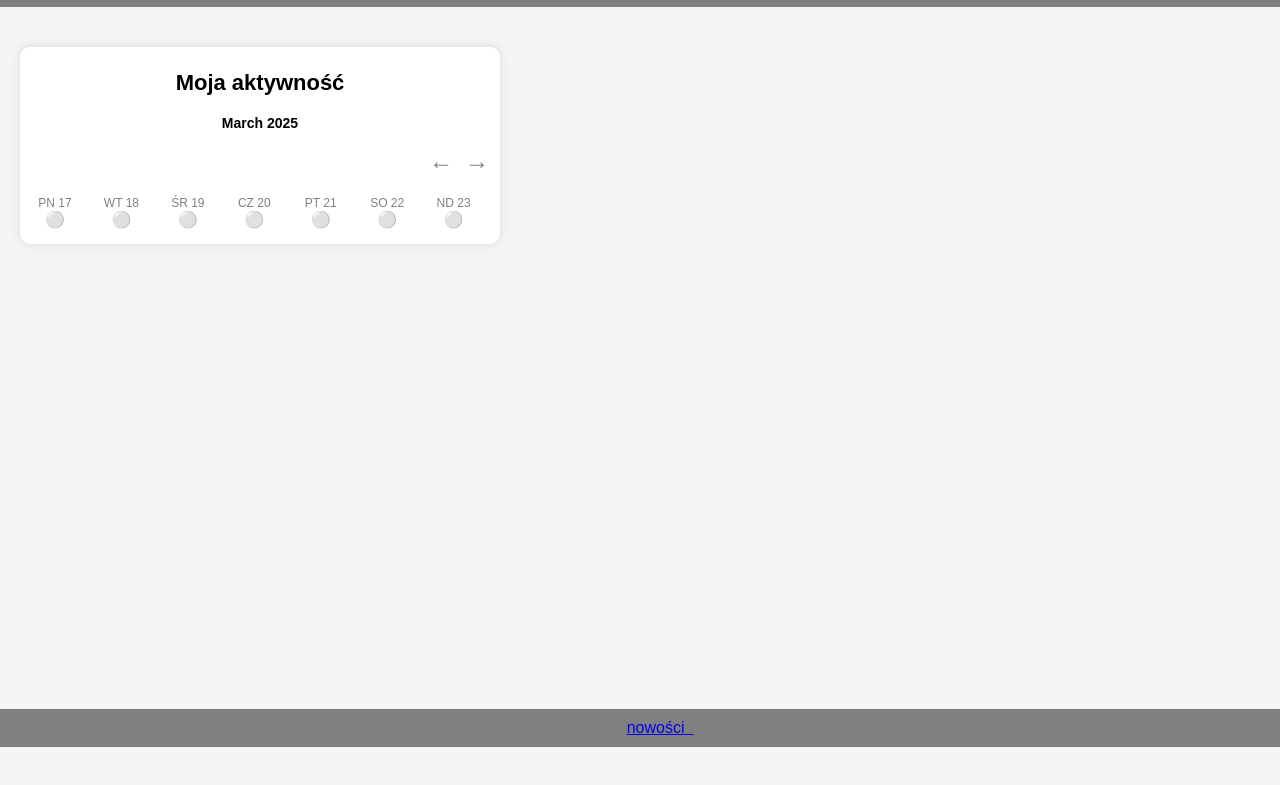
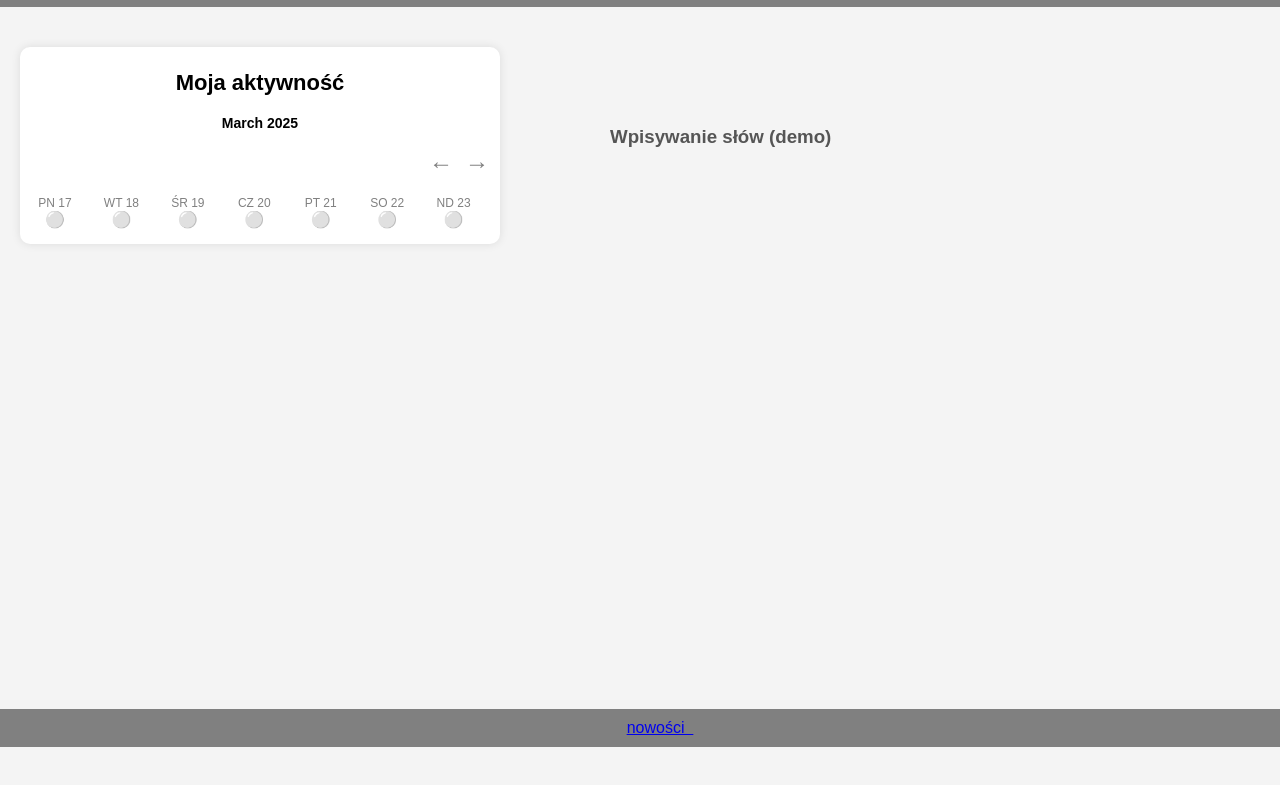
Before and after one commit to MASTER-KONTAKT/aplikacjadoangielskiego, a plain HTML site: page index.html in a window 1280 px wide. Shown: the part 53-838 px from the top of the page. Drawn offline with Linux system fonts and the light colour scheme.

Commit message:
Update index.html

```diff
--- a/index.html
+++ b/index.html
@@ -70,10 +70,10 @@
             position: fixed;
             bottom: 0;
             left: 0;
-                text-decoration: none;
         }
 
-          .footer a {
+
+        .footer a {
             color: white;
             text-decoration: none;
             font-size: 18px;
@@ -87,7 +87,6 @@
             background-color: #555;
             border-radius: 5px;
         }
-
 
         .calendar-header {
             display: flex;
@@ -116,6 +115,7 @@
             margin-left: 20px;  /* Odstęp od lewej krawędzi */
             margin-top: 50px;   /* Odstęp od górnej krawędzi */
             text-align: center;
+            float: left;
         }
 
         .aktywnosc h2 {
@@ -159,6 +159,23 @@
         .fire {
             color: orange;
         }
+        #wpisywanie
+        {
+            float: left;
+            margin: 100px;
+            padding: 10px;
+            text-decoration: none;
+
+        }
+        #wpisywanie a
+        {
+            text-decoration: none;
+            color: #555;
+        }
+        #wpisywanie :hover
+        {
+            color: black;
+        }
 
     </style>
 </head>
@@ -181,11 +198,19 @@
             </div>
             <div class="calendar" id="calendar"></div>
         </div>
+
+
+        <div id="wpisywanie">
+            <a href="dodajslowo.html"><h3>Wpisywanie słów (demo) </h3></a>
+        </div>
     </div>
+
+
+
 
     <div id="footer">
         <a href="#"> <img src="united-states.png" alt=""> </a>
-         <a href="nowosci.html">nowości &nbsp;<img src="conversation.png" alt=""></a>
+        <a href="nowosci.html">nowości &nbsp;<img src="conversation.png" alt=""></a>
 
     </div>
 
```
